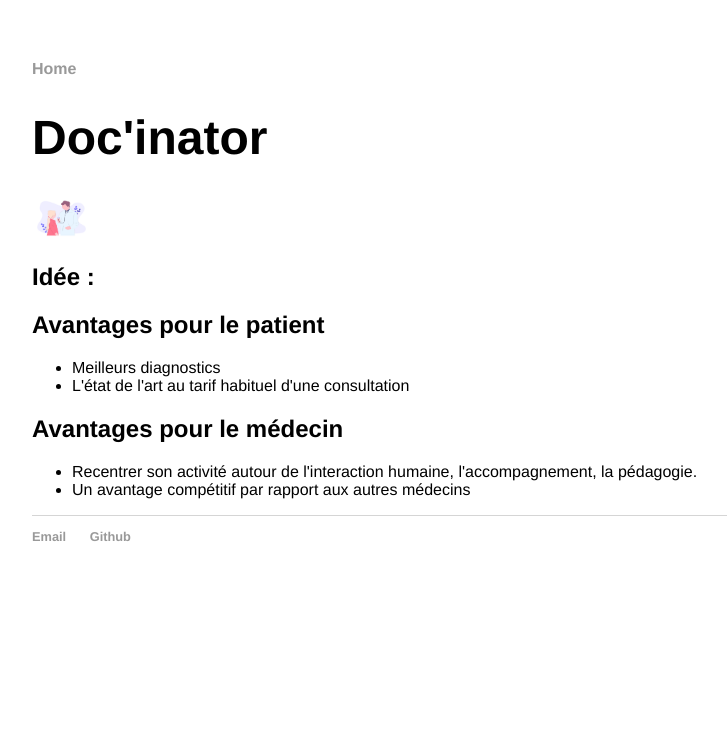
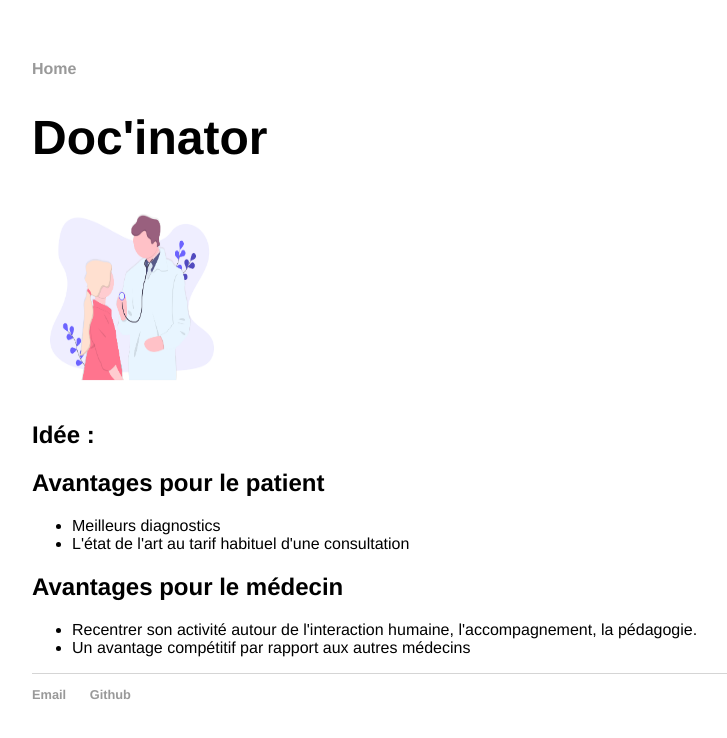
Before and after one commit to Artix18/artix18.github.io, a Jekyll site: the page projects/docinator.html, which Jekyll copies as it is, in a window 1280 px wide. Shown: the top 738 px of the page, without its empty margins (160-887 px from the left). Built offline with Jekyll 4.4.1, drawn with Linux system fonts in a browser that asks for light colours.

Commit message:
docinator 2

```diff
--- a/projects/docinator.html
+++ b/projects/docinator.html
@@ -14,7 +14,7 @@
 			<div class="container">
 
 			<h1>Doc'inator</h1>
-			<img src="/images/undraw_doctor_kw5l.png" alt="logo doc'inator" height="42" widht="40">
+			<img src="../images/undraw_doctor_kw5l.png" alt="logo doc'inator" width="200" height="200">
 			<h2>Idée : </h2>
 			<h2>Avantages pour le patient</h2>
 			<ul>
```
